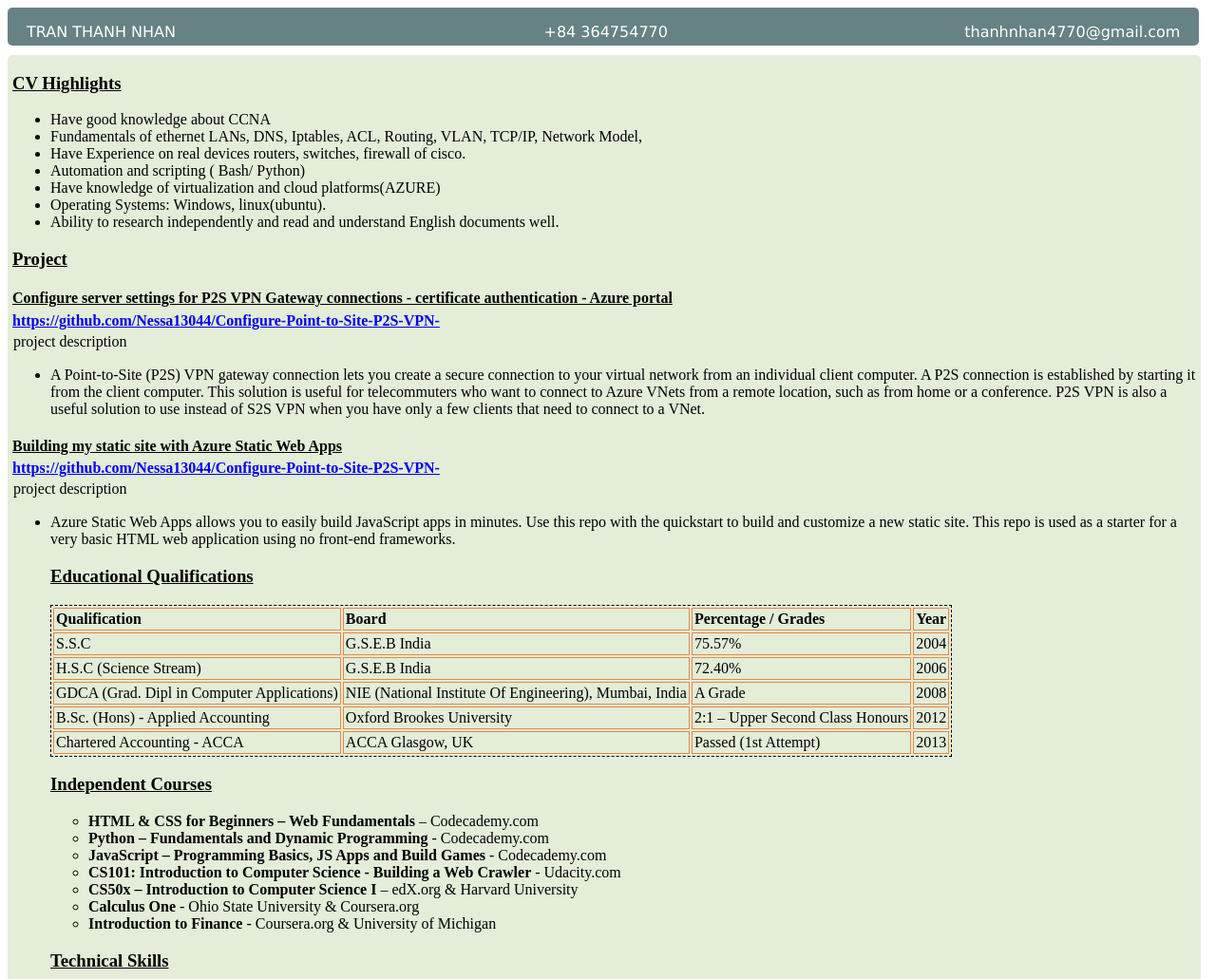
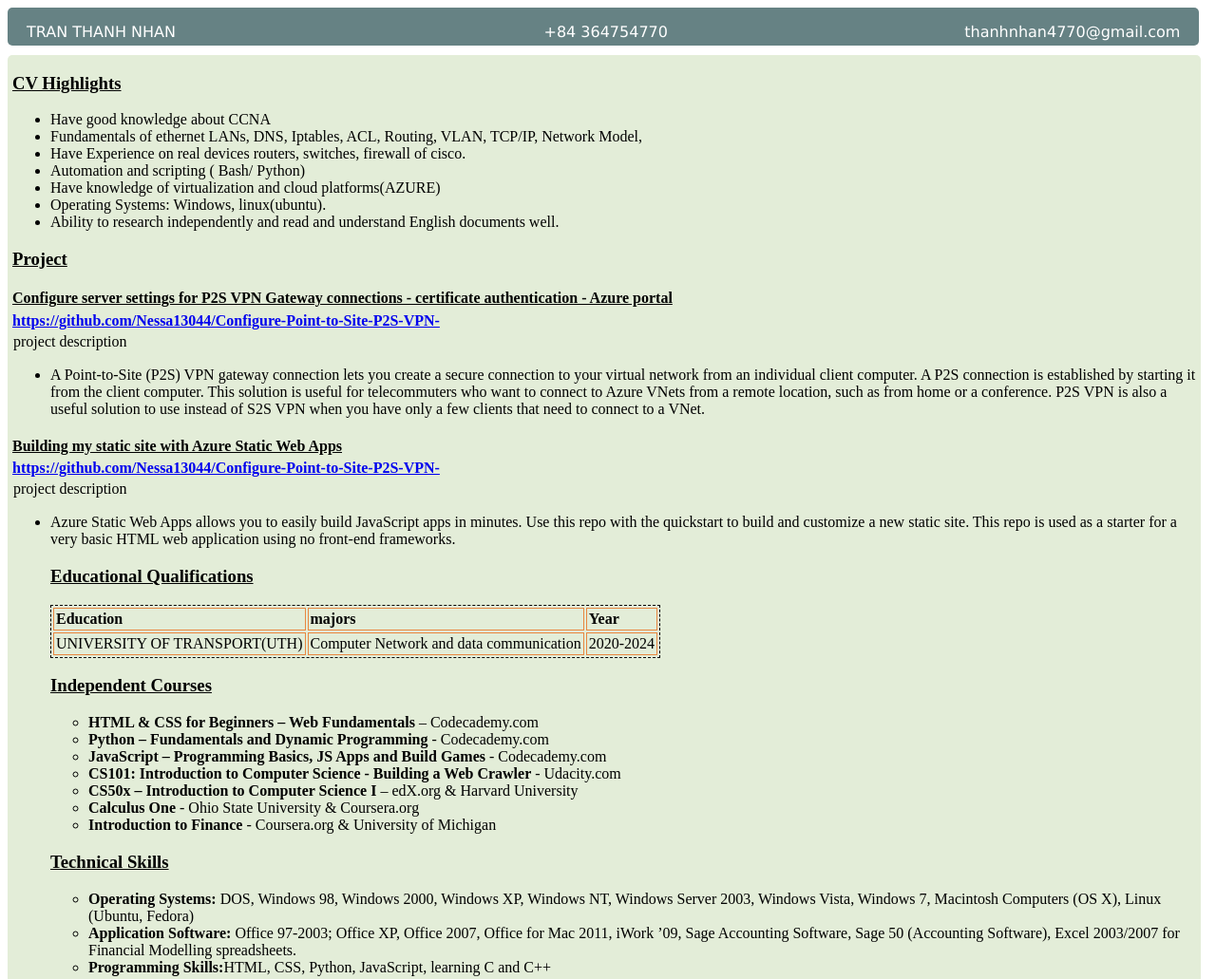
Before and after one commit to Nessa13044/my_static_web_app, a website: page src/index.html in a window 1280 px wide. Shown: the top 1031 px of the page at 95% size. Drawn offline with Linux system fonts and the light colour scheme.

Commit message:
Update index.html

```diff
--- a/src/index.html
+++ b/src/index.html
@@ -48,41 +48,19 @@ This repo is used as a starter for a very basic HTML web application using no fr
             <h3>Educational Qualifications</h3>
             <table>
                 <tr id="heading">
-                    <td>Qualification</td>
-                    <td>Board</td>
-                    <td>Percentage / Grades</td>
+                    <td>Education</td>
+                    <td>majors</td>
+
                     <td>Year</td>
                 </tr>
                 <tr>
-                    <td>S.S.C</td>
-                    <td>G.S.E.B India</td>
-                    <td>75.57%</td>
-                    <td>2004</td>
+                    <td>UNIVERSITY OF TRANSPORT(UTH)</td>
+                    <td>Computer Network and data communication</td>
+
+                    <td>2020-2024</td>
                 </tr>
-                <tr>
-                    <td>H.S.C (Science Stream)</td>
-                    <td>G.S.E.B India</td>
-                    <td>72.40%</td>
-                    <td>2006</td>
-                </tr>
-                <tr>
-                    <td>GDCA (Grad. Dipl in Computer Applications)</td>
-                    <td>NIE (National Institute Of Engineering), Mumbai, India</td>
-                    <td>A Grade</td>
-                    <td>2008</td>
-                </tr>
-                <tr>
-                    <td>B.Sc. (Hons) - Applied Accounting</td>
-                    <td>Oxford Brookes University</td>
-                    <td>2:1 – Upper Second Class Honours</td>
-                    <td>2012</td>
-                </tr>
-                <tr>
-                    <td>Chartered Accounting - ACCA</td>
-                    <td>ACCA Glasgow, UK</td>
-                    <td>Passed (1st Attempt)</td>
-                    <td>2013</td>
-                </tr>
+
+
             </table>
             <h3>Independent Courses</h3>
             <p>
```
